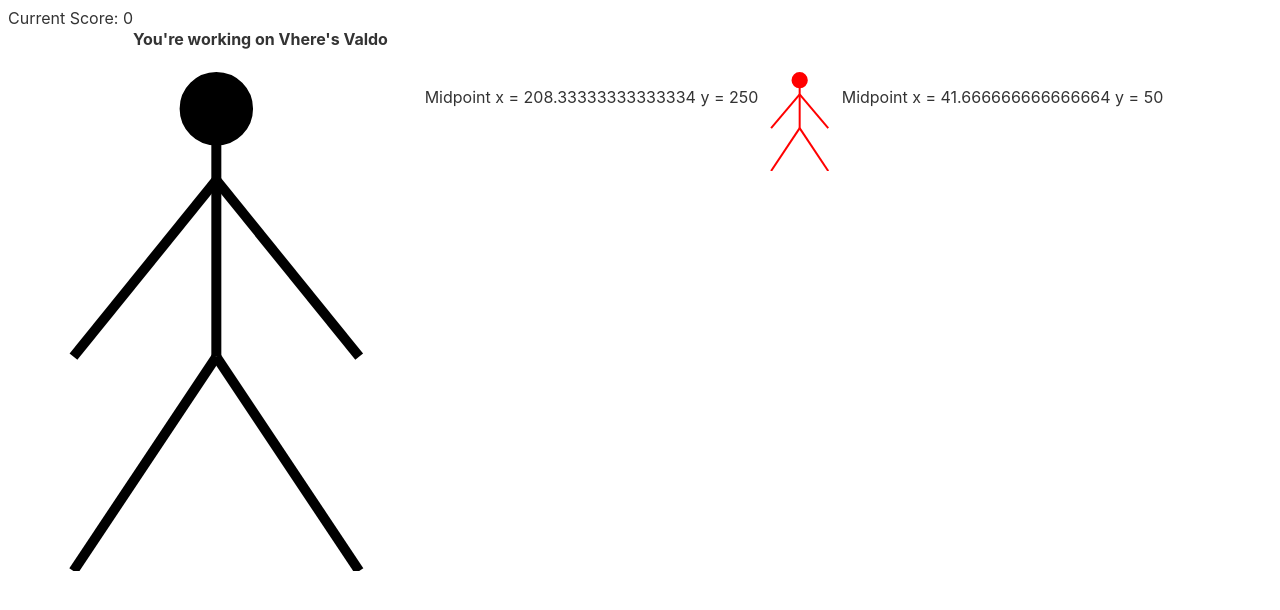
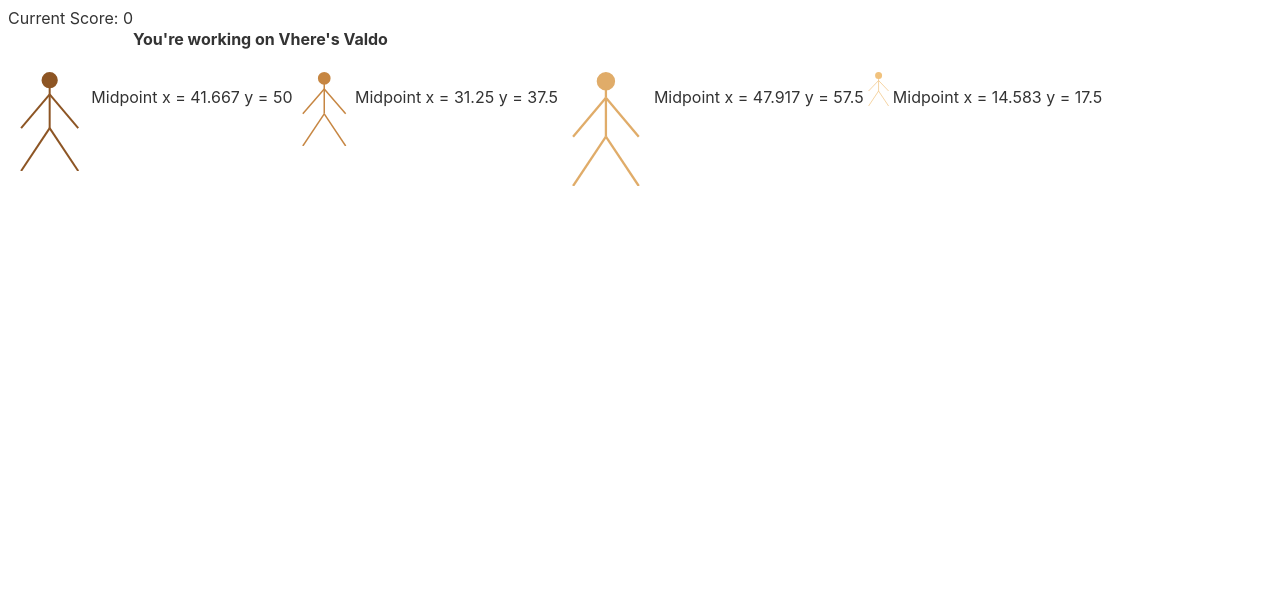
Before and after one commit to JoshCode25/vheres-valdo, a Svelte app: page / in a window 1280 px wide. Shown: the top 610 px of the page. Built offline with nearby package versions, Linux system fonts and the light colour scheme.

Commit message:
added valdo display data

```diff
--- a/src/App.svelte
+++ b/src/App.svelte
@@ -3,10 +3,20 @@
   import Valdo from './Valdo.svelte';
   import ValdoDisplay from './ValdoDisplay.svelte';
 
-  let valdoData1 = {
-    height: 100,
-    skinColor: 'red',
-  };
+  const skinPalette = [
+    //from https://huebliss.com/skin-color-code/
+    'rgb(141, 85, 36)',
+    'rgb(198, 134, 66)',
+    'rgb(224, 172, 105)',
+    'rgb(241, 194, 125)',
+    'rgb(255, 219, 172)',
+  ];
+  let valdoList = [
+    { height: 100, skinColor: skinPalette[0] },
+    { height: 75, skinColor: skinPalette[1] },
+    { height: 115, skinColor: skinPalette[2] },
+    { height: 35, skinColor: skinPalette[3] },
+  ];
 </script>
 
 <style>
@@ -33,6 +43,7 @@
 
 <Header />
 <ValdoDisplay>
-  <Valdo slot="svg-display" />
-  <Valdo valdoData={valdoData1} />
+  {#each valdoList as valdoData}
+    <Valdo {valdoData} />
+  {/each}
 </ValdoDisplay>
--- a/src/Valdo.svelte
+++ b/src/Valdo.svelte
@@ -7,7 +7,9 @@
 
   export let valdoData = {};
   let {
-    height = 500,
+    nameFirst = 'Jeshua',
+    nameLast = 'Granstand',
+    height = 250,
     width = (height * 5) / 6,
     strokeWidth = 2,
     skinColor = 'black',
@@ -61,4 +63,8 @@
   <ValdoLeg {hipPoint} footPoint={leftFootPoint} {limbThickness} {skinColor} />
 </svg>
 
-<p>Midpoint x = {midPoint.x} y = {midPoint.y}</p>
+<p>
+  Midpoint x = {Math.round(midPoint.x * 1000) / 1000} y = {Math.round(
+    midPoint.y * 1000
+  ) / 1000}
+</p>
--- a/src/ValdoDisplay.svelte
+++ b/src/ValdoDisplay.svelte
@@ -5,6 +5,5 @@
 </style>
 
 <div>
-  <slot name="svg-display" />
   <slot />
 </div>
```
